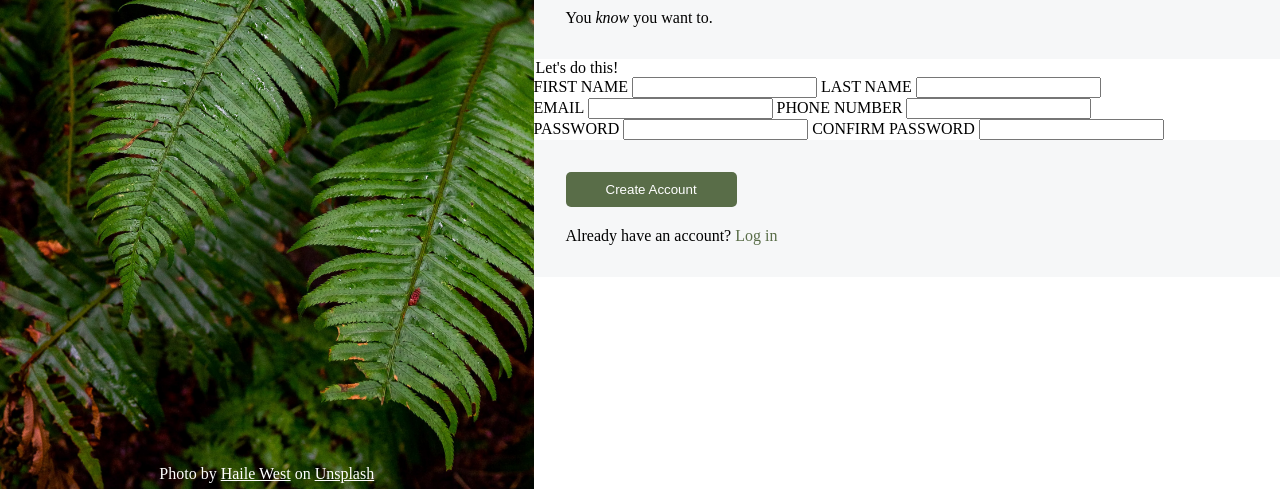
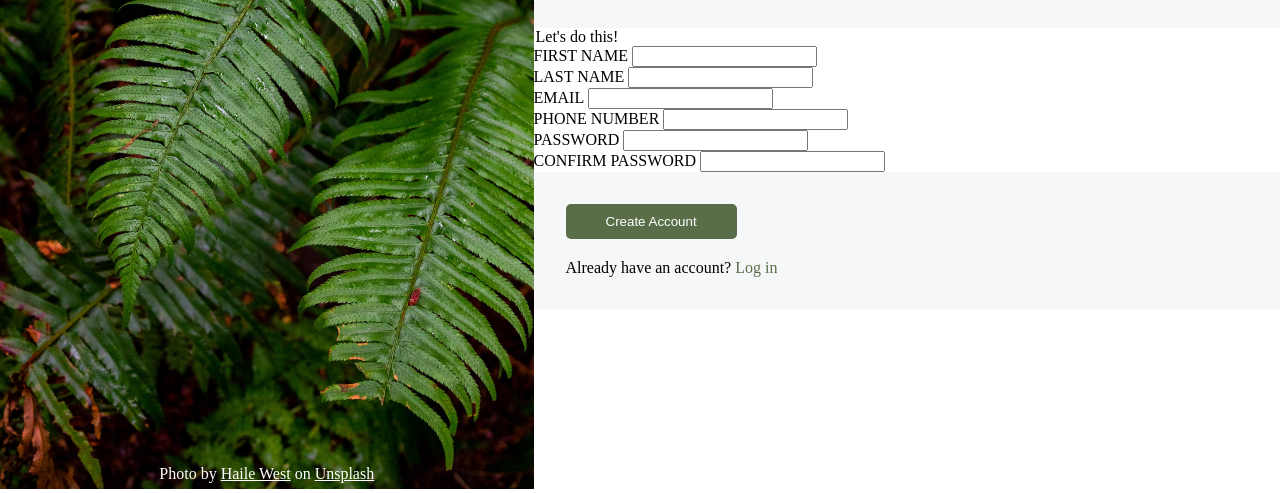
Before and after one commit to CactusHertz/sign-up-form, a plain HTML site: page index.html in a window 1280 px wide. Shown: the part 311-804 px from the top of the page. Drawn offline with Linux system fonts and the light colour scheme.

Commit message:
Restructure input boxes

```diff
--- a/index.html
+++ b/index.html
@@ -24,33 +24,48 @@
         <div class="intro">This is not a real online service! You know you need
             something like this in your life to help you realize
             your deepest dreams.<br>
-            Sign up <em>now</em> to get started <br>
+            Sign up <em>now</em> to get started. <br>
             <br>
             You <em>know</em> you want to.
         </div>
 
         <form action="" method="get" class="account-form">
+            <div class="input-area">
                 <legend>Let's do this!</legend>
-            <div class="input-area">
                 <div class="form-row">
+                    <div class="input-box">
                         <label for="first-name">FIRST NAME</label>
                         <input type="text" id="first-name" name="first-name">
-                    <label for="first-name">LAST NAME</label>
+                    </div>
+
+                    <div class="input-box">
+                        <label for="last-name">LAST NAME</label>
                         <input type="text" id="last-name" name="last-name">
                     </div>
+                </div>
                 <div class="form-row">
+                    <div class="input-box">
                         <label for="email">EMAIL</label>
                     <input type="email" id="email" name="email">
+
+                    </div>
+                    <div class="input-box">
                         <label for="phone-number">PHONE NUMBER</label>
                         <input type="tel" id="phone-number" name="phone-number">
                     </div>
+                </div>
                 <div class="form-row">
+                    <div class="input-box">
                         <label for="password">PASSWORD</label>
                         <input type="password" id="password" name="password">
+                    </div>
+                    <div class="input-box">
                         <label for="confirm-password">CONFIRM PASSWORD</label>
-                    <input type="pass" id="confirm-password" name="confirm-password">
+                        <input type="password" id="confirm-password" name="confirm-password">
                     </div>
                 </div>
+            </div>
+
             <div class="submit-area">
                 <input type="submit" value="Create Account">
                 <div class="login-area">
```
Lines whose indentation alone changed are shown as unchanged.
